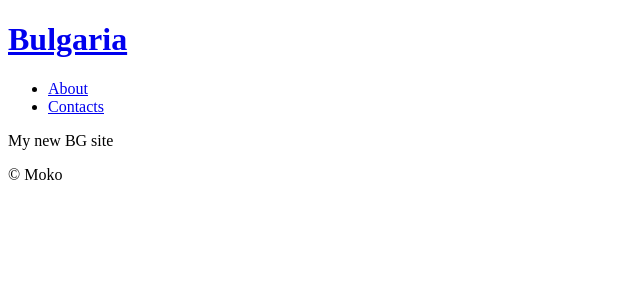
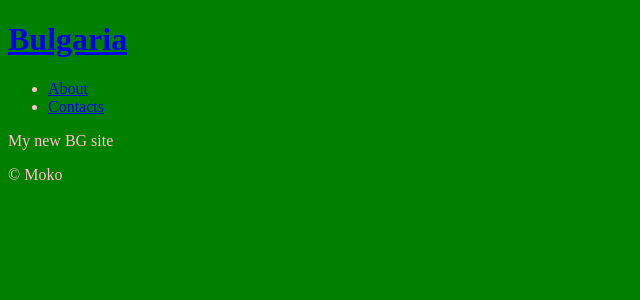
Before and after one commit to mokomolk/bulgaria, a Jekyll site: the page built from index.markdown, in a window 1280 px wide. Shown: the top 300 px of the page, without its empty margins (0-640 px from the left). Built offline with Jekyll 4.4.1, drawn with Linux system fonts in a browser that asks for light colours.

```diff
--- a/_config.yml
+++ b/_config.yml
@@ -22,7 +22,7 @@ title: Bulgaria
 email: moko75@hotmail.com
 description: site
 destination: docs
-baseurl: bulgaria
+baseurl: "/bulgaria"
 #baseurl: "" # the subpath of your site, e.g. /blog
 #url: "https://github.com/mokomolk/bulgaria.git" # the base hostname & protocol for your site, e.g. http://example.com
 twitter_username: #
--- a/css/style.css
+++ b/css/style.css
@@ -1,4 +1,4 @@
 body {
-    background-color: brown;
+    background-color: green;
     color: pink;
 }
```
